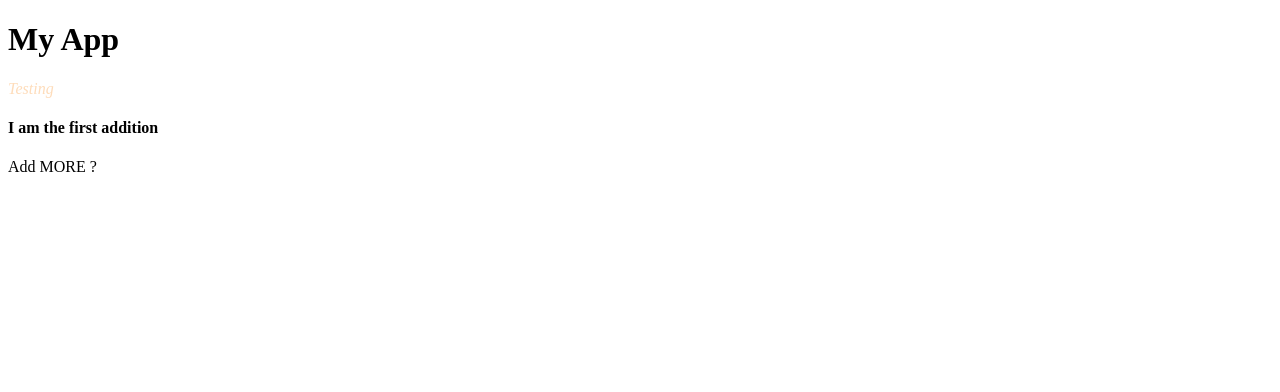
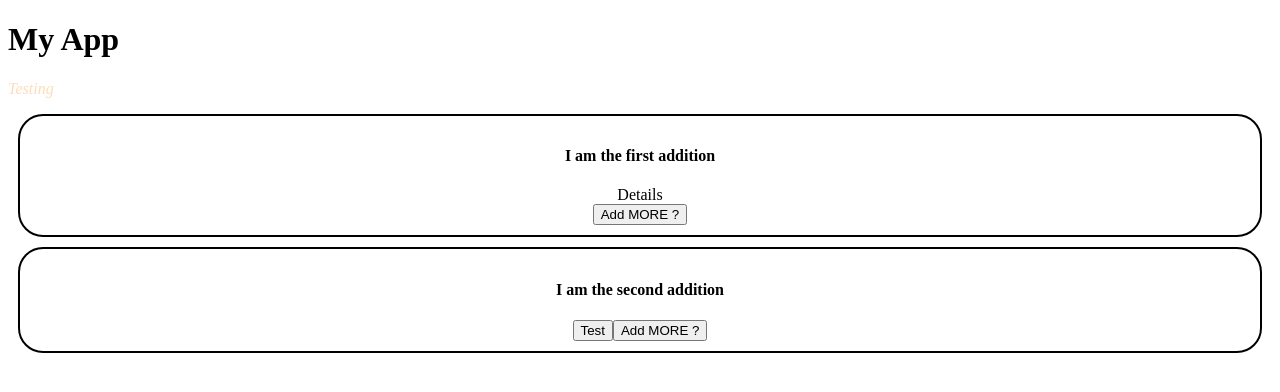
Before and after one commit to cmking54/angular-base, an Angular app: page / in a window 1280 px wide. Shown: the top 392 px of the page. Built offline with nearby package versions, Linux system fonts and the light colour scheme.

Commit message:
Added structural directive ngIf

```diff
--- a/src/app/additionalModule/add.component.css
+++ b/src/app/additionalModule/add.component.css
@@ -0,0 +1 @@
+.main { border: 2px solid black; border-radius: 25px; text-align:center; padding: 10px; margin: 10px;}
--- a/src/app/additionalModule/add.component.html
+++ b/src/app/additionalModule/add.component.html
@@ -1,2 +1,8 @@
-<h4>{{ addComp.text }}</h4>
-<a (click)="onAdd()">Add MORE ?</a>
+<div class="main">
+  <h4>{{ addComp.text }}</h4>
+  <div *ngIf="addComp.subtitle">{{addComp.subtitle}}</div>
+  <ng-template [ngIf]="addComp.button">
+    <button type="button" name="print" (click)="interacted">Test</button>
+  </ng-template>
+  <a (click)="onAdd()"><button type="button" name="add">Add MORE ?</button></a>
+</div>
--- a/src/app/additionalModule/add.component.ts
+++ b/src/app/additionalModule/add.component.ts
@@ -21,4 +21,7 @@ export class AdditionalComponent implements OnInit {
     console.log('adding');
     this.addMoreAdd.emit(this.addComp);
   }
+  interacted() {
+    console.log('interacted');
+  }
 }
--- a/src/app/app.component.html
+++ b/src/app/app.component.html
@@ -4,3 +4,7 @@
   (addMoreAdd)="onAddMoreAdd($event)"
   [addComp]="firstAdd">
 </app-add>
+<app-add
+  (addMoreAdd)="onAddMoreAdd($event)"
+  [addComp]="secondAdd">
+</app-add>
--- a/src/app/app.component.ts
+++ b/src/app/app.component.ts
@@ -11,9 +11,15 @@ import { Component } from '@angular/core';
 export class AppComponent {
   title = 'angular-base';
   firstAdd = {
-    text: "I am the first addition"
+    text: "I am the first addition",
+    subtitle: "Details",
+    button: "" // anything JS evals to false will work for ngIf
   };
-
+  secondAdd = {
+    text: "I am the second addition",
+    subtitle: null,
+    button: true
+  };
   onAddMoreAdd(addMore) {
 
   }
```
